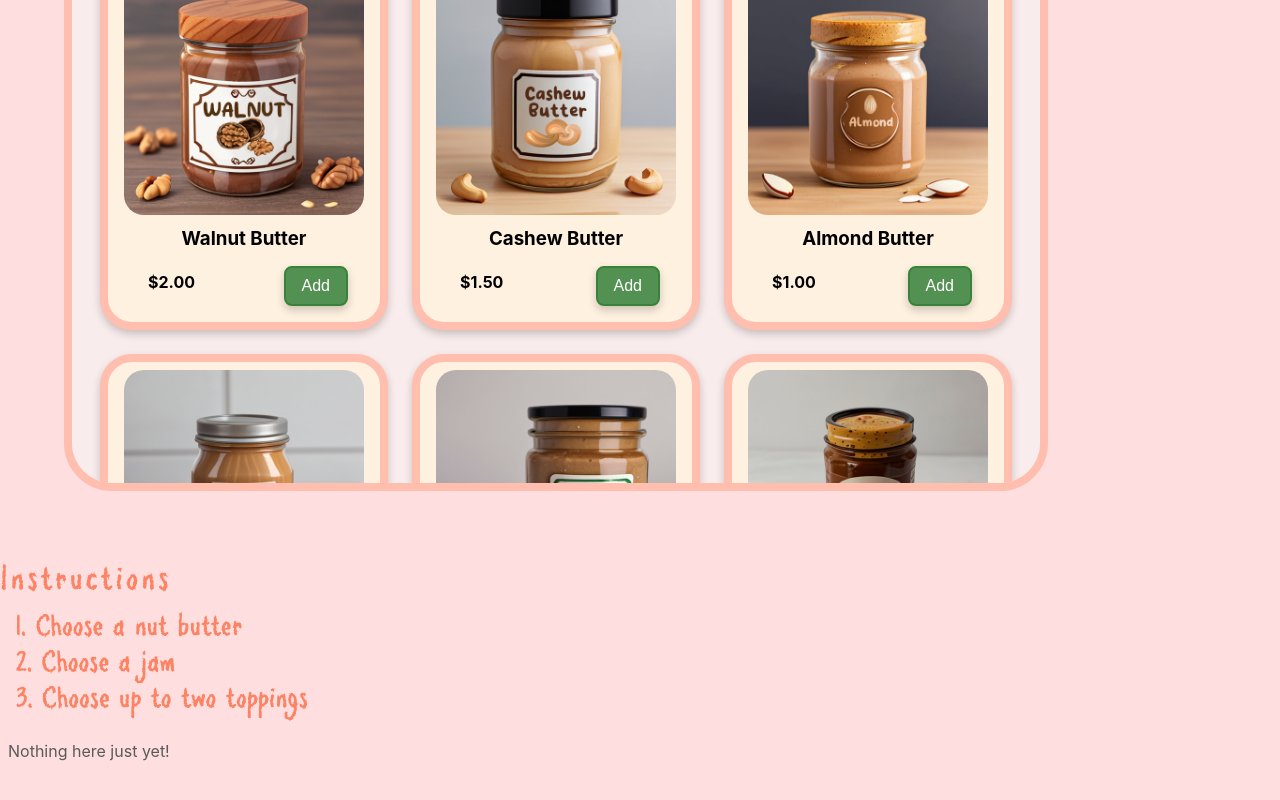
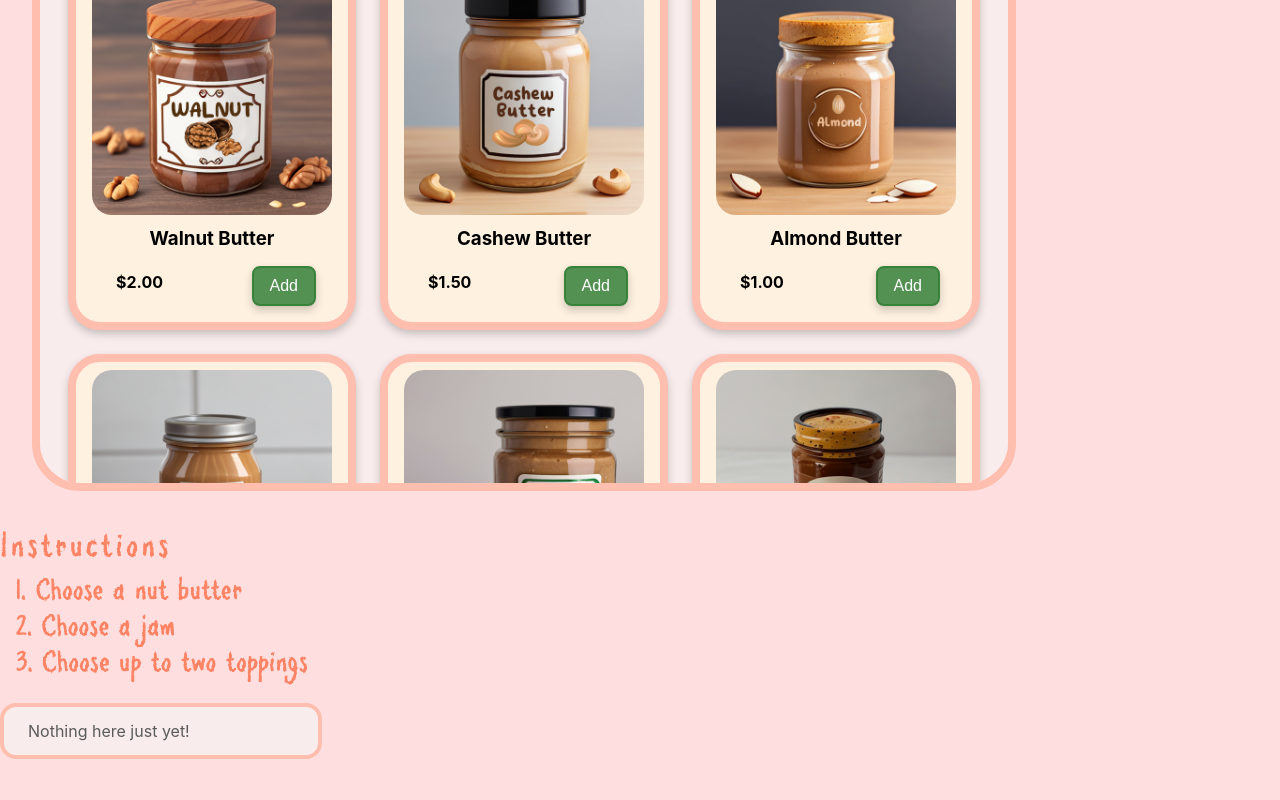
Before and after one commit to prlakshm/pbj-time, a React (Create React App) app: page / in a window 1280 px wide. Shown: the part 252-1052 px from the top of the page. Built offline with nearby package versions, Linux system fonts and the light colour scheme; a web font is replaced by a local one.

Commit message:
Feat: cart section added

```diff
--- a/src/App.js
+++ b/src/App.js
@@ -127,11 +127,18 @@ function App() {
           <div className="instructions">
             <h2>Instructions</h2>
             <ul>
-            <li><span className="numering">1</span>. Choose a nut butter</li>
-            <li><span className="numering">2</span>. Choose a jam</li>
-            <li><span className="numering">3</span>. Choose up to two toppings</li>
+              <li>
+                <span className="numering">1</span>. Choose a nut butter
+              </li>
+              <li>
+                <span className="numering">2</span>. Choose a jam
+              </li>
+              <li>
+                <span className="numering">3</span>. Choose up to two toppings
+              </li>
             </ul>
           </div>
+          <div class="cart">
             {cart.length === 0 ? (
               // If cart is empty, display a message
               <div className="message">
@@ -149,11 +156,12 @@ function App() {
                   </div>
                 ))}
                 <div className="total">
-                <p>Total:</p>
+                  <p>Total ({cart.length}):</p>
                   <p>${parseFloat(totalPrice).toFixed(2)}</p>
                 </div>
               </>
             )}
+          </div>
         </div>
       </body>
     </div>
--- a/src/styles/App.css
+++ b/src/styles/App.css
@@ -24,7 +24,7 @@ body {
 
 /* Left styling */
 .left {
-    padding: 0.45rem 4rem;
+    padding: 0.45rem 4rem 0.45rem 2rem;
     justify-content: center;
     align-items: center;
     width: fit-content;
@@ -94,10 +94,21 @@ h1 {
 
 /* Right Styling */
 .right {
-    padding: 4rem 0;
+    padding: 1.9rem 0rem;
     display: flex;
     flex-direction: column;
     width: fit-content;
+}
+
+.cart {
+    display: flex;
+    flex-direction: column;
+    width: 22vw;
+    border-radius: 1rem;
+    background-color: #f9ecec;
+    border: 4px solid  #ffbeae;
+    padding: 0.5rem 1rem;
+    margin: 0.25rem 0rem;
 }
 
 .cart-item, .total {
@@ -108,13 +119,17 @@ h1 {
 
 .cart-item p {
     text-align: left;
-    height: fit-content;
+    width: inherit;
     line-height: 0.8rem;
+    font-size: 1.05rem;
 }
 
 .total p {
     text-align: left;
     font-weight: bold;
+    width: inherit;
+    line-height: 1.05rem;
+    font-size: 1.05rem;
 }
 
 .message p {
@@ -135,7 +150,8 @@ h1 {
 .instructions ul {
     list-style-type: none;
     margin-left: -1.5rem;
-    margin-top: 0.5rem;
+    margin-top: 0.3rem;
+    margin-bottom: 1rem;
 }
 
 .instructions li {
```
Lines whose indentation alone changed are shown as unchanged.
